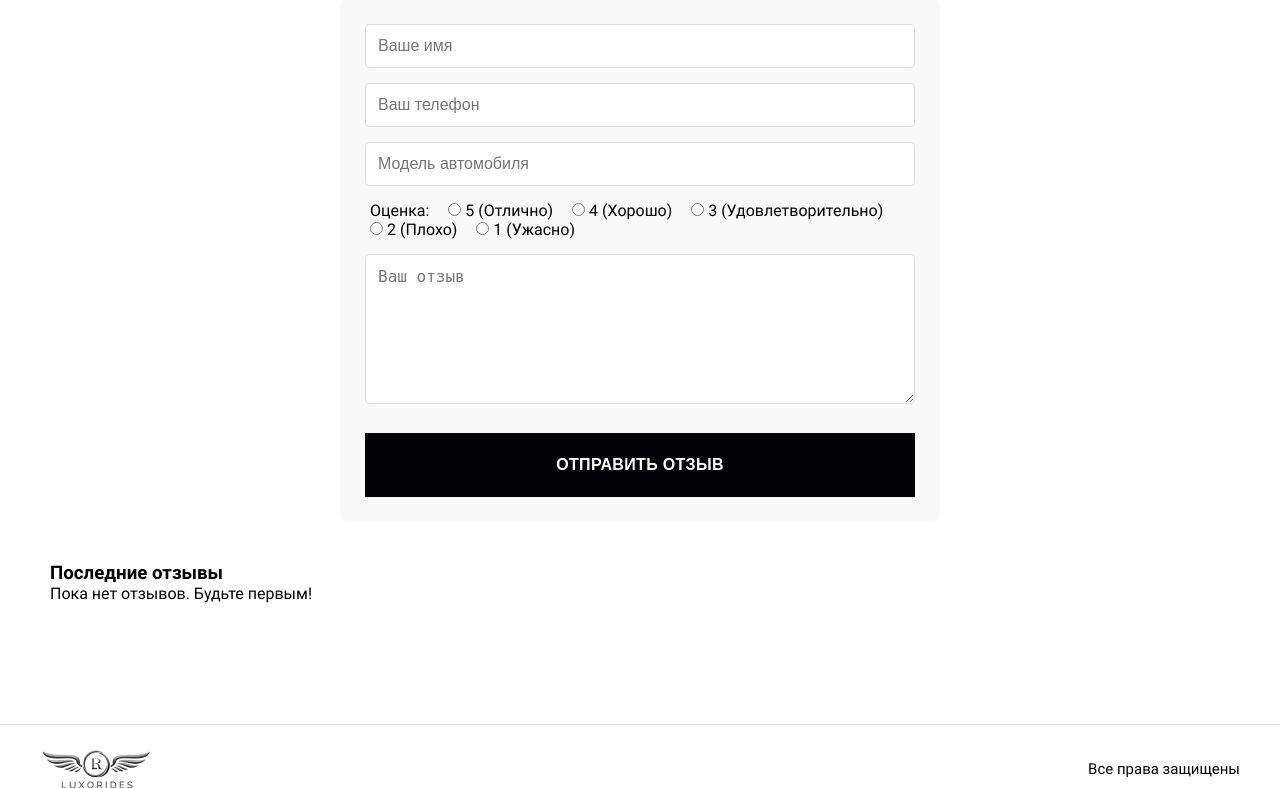
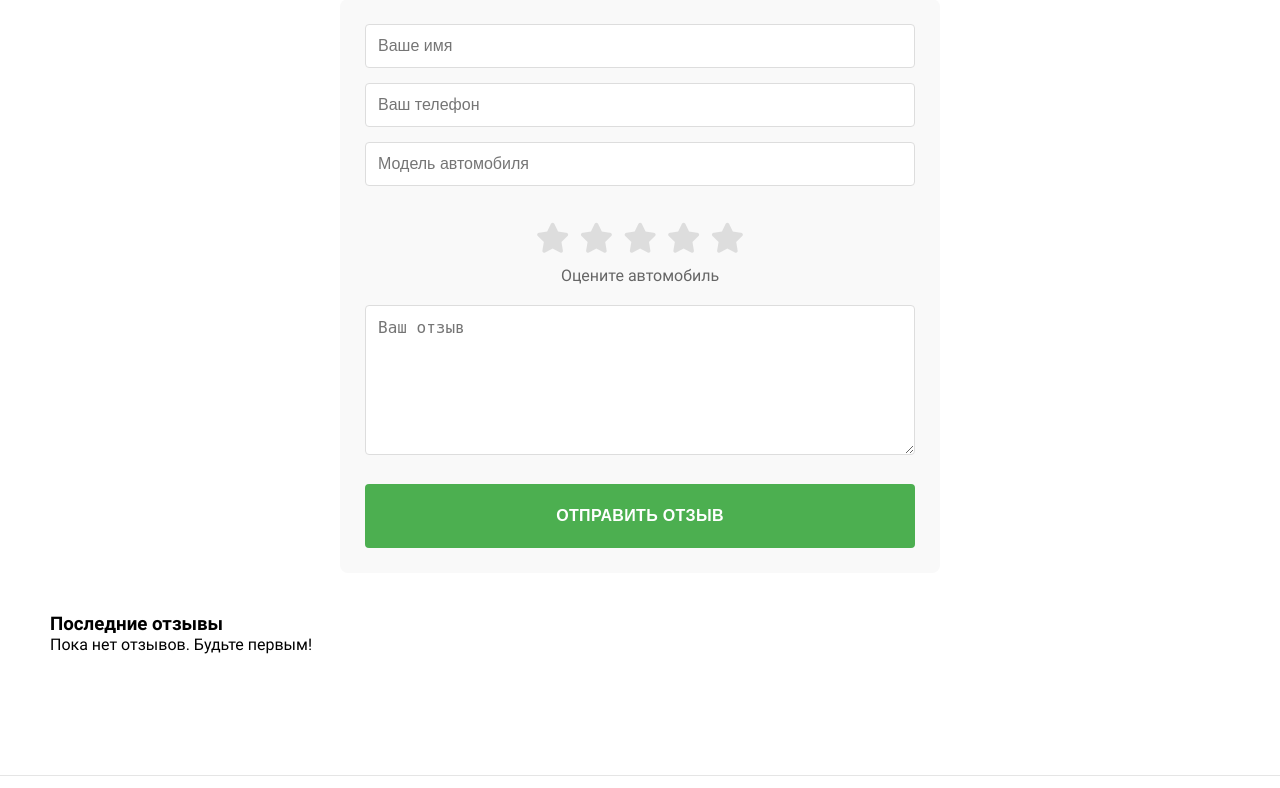
Before and after one commit to kuzma7/RentCar, a PHP site: page /reviews.php in a window 1280 px wide. Shown: the part 292-1080 px from the top of the page. Run offline with PHP 8.4, Linux system fonts and the light colour scheme; data that the repository does not hold is empty.

Commit message:
Refactor form reviews

```diff
--- a/reviews.php
+++ b/reviews.php
@@ -7,6 +7,7 @@ $carValue = isset($_GET['car']) ? htmlspecialchars($_GET['car']) : '';
     <meta charset="UTF-8">
     <meta http-equiv="X-UA-Compatible" content="IE=edge">
     <meta name="viewport" content="width=device-width, initial-scale=1.0">
+    <link rel="stylesheet" href="https://cdnjs.cloudflare.com/ajax/libs/font-awesome/6.0.0-beta3/css/all.min.css">
     <link rel="stylesheet" href="style.css">
     <title>Отзывы об автомобилях</title>
     <style>
@@ -28,10 +29,10 @@ $carValue = isset($_GET['car']) ? htmlspecialchars($_GET['car']) : '';
         .review-form {
             max-width: 600px;
             margin: 0 auto;
-            padding: 25px; /* Увеличено для лучших отступов */
+            padding: 25px;
             background: #f9f9f9;
             border-radius: 8px;
-            box-sizing: border-box; /* Важно для корректного расчета ширины */
+            box-sizing: border-box;
         }
 
         .review-input, .review-textarea {
@@ -41,7 +42,7 @@ $carValue = isset($_GET['car']) ? htmlspecialchars($_GET['car']) : '';
             border: 1px solid #ddd;
             border-radius: 4px;
             font-size: 16px;
-            box-sizing: border-box; /* Учитываем padding в ширине */
+            box-sizing: border-box;
         }
 
         .review-textarea {
@@ -50,19 +51,40 @@ $carValue = isset($_GET['car']) ? htmlspecialchars($_GET['car']) : '';
         }
 
         .rating-container {
-            margin-bottom: 15px;
-            padding: 0 5px; /* Добавлены боковые отступы */
+            margin: 20px 0;
+            direction: rtl;
+            text-align: center;
         }
 
         .rating-container label {
-            margin-right: 15px;
+            color: #ddd;
+            font-size: 30px;
+            cursor: pointer;
+            transition: color 0.2s;
+            margin: 0 3px;
+            display: inline-block;
+        }
+
+        .rating-container input[type="radio"] {
+            display: none;
+        }
+
+        .rating-container label:hover,
+        .rating-container label:hover ~ label,
+        .rating-container input[type="radio"]:checked ~ label {
+            color: #FFD700;
+        }
+
+        .rating-text {
+            margin-top: 10px;
             font-size: 16px;
-            white-space: nowrap; /* Запрещаем перенос текста */
+            color: #666;
+            text-align: center;
         }
 
         .reviews-list {
             margin-top: 40px;
-            padding: 0 10px; /* Добавлены боковые отступы */
+            padding: 0 10px;
         }
 
         .review-item {
@@ -77,7 +99,7 @@ $carValue = isset($_GET['car']) ? htmlspecialchars($_GET['car']) : '';
             display: flex;
             justify-content: space-between;
             margin-bottom: 10px;
-            flex-wrap: wrap; /* Разрешаем перенос при необходимости */
+            flex-wrap: wrap;
         }
 
         .review-author {
@@ -92,7 +114,8 @@ $carValue = isset($_GET['car']) ? htmlspecialchars($_GET['car']) : '';
 
         .review-rating {
             color: #FFD700;
-            font-weight: bold;
+            font-size: 18px;
+            margin-left: 10px;
         }
 
         .review-date {
@@ -102,7 +125,7 @@ $carValue = isset($_GET['car']) ? htmlspecialchars($_GET['car']) : '';
 
         .review-content {
             line-height: 1.6;
-            padding: 0 5px; /* Добавлены небольшие боковые отступы */
+            padding: 0 5px;
         }
 
         .phone-number {
@@ -111,14 +134,33 @@ $carValue = isset($_GET['car']) ? htmlspecialchars($_GET['car']) : '';
             margin-left: 15px;
         }
 
-        /* Стили для кнопки */
         .button {
             width: 100%;
             padding: 15px;
             margin-top: 10px;
+            background-color: #4CAF50;
+            color: white;
+            border: none;
+            border-radius: 4px;
+            cursor: pointer;
+            font-size: 16px;
+            transition: background-color 0.3s;
         }
 
-        /* Медиа-запрос для мобильных устройств */
+        .button:hover {
+            background-color: #45a049;
+        }
+
+        @keyframes pulse {
+            0% { transform: scale(1); }
+            50% { transform: scale(1.3); }
+            100% { transform: scale(1); }
+        }
+
+        .rating-container input[type="radio"]:checked + label {
+            animation: pulse 0.5s;
+        }
+
         @media (max-width: 768px) {
             .review-form {
                 padding: 15px;
@@ -126,8 +168,8 @@ $carValue = isset($_GET['car']) ? htmlspecialchars($_GET['car']) : '';
             }
 
             .rating-container label {
-                display: block;
-                margin: 5px 0;
+                font-size: 25px;
+                margin: 0 2px;
             }
         }
     </style>
@@ -164,12 +206,22 @@ $carValue = isset($_GET['car']) ? htmlspecialchars($_GET['car']) : '';
                    value="<?= $carValue ?>" required>
 
             <div class="rating-container">
-                <label>Оценка:</label>
-                <label><input type="radio" name="rating" value="5" required> 5 (Отлично)</label>
-                <label><input type="radio" name="rating" value="4"> 4 (Хорошо)</label>
-                <label><input type="radio" name="rating" value="3"> 3 (Удовлетворительно)</label>
-                <label><input type="radio" name="rating" value="2"> 2 (Плохо)</label>
-                <label><input type="radio" name="rating" value="1"> 1 (Ужасно)</label>
+                <input type="radio" id="star5" name="rating" value="5" required>
+                <label for="star5" title="Отлично"><i class="fas fa-star"></i></label>
+
+                <input type="radio" id="star4" name="rating" value="4">
+                <label for="star4" title="Хорошо"><i class="fas fa-star"></i></label>
+
+                <input type="radio" id="star3" name="rating" value="3">
+                <label for="star3" title="Удовлетворительно"><i class="fas fa-star"></i></label>
+
+                <input type="radio" id="star2" name="rating" value="2">
+                <label for="star2" title="Плохо"><i class="fas fa-star"></i></label>
+
+                <input type="radio" id="star1" name="rating" value="1">
+                <label for="star1" title="Ужасно"><i class="fas fa-star"></i></label>
+
+                <div class="rating-text">Оцените автомобиль</div>
             </div>
 
             <textarea class="review-textarea" name="review" placeholder="Ваш отзыв" required></textarea>
@@ -222,7 +274,7 @@ $carValue = isset($_GET['car']) ? htmlspecialchars($_GET['car']) : '';
             if (xhr.status === 200) {
                 document.getElementById("popup").style.display = "block";
                 document.getElementById("reviewForm").reset();
-                loadReviews(); // Обновляем список отзывов
+                loadReviews();
                 setTimeout(function() {
                     document.getElementById("popup").style.display = "none";
                 }, 3000);
```
